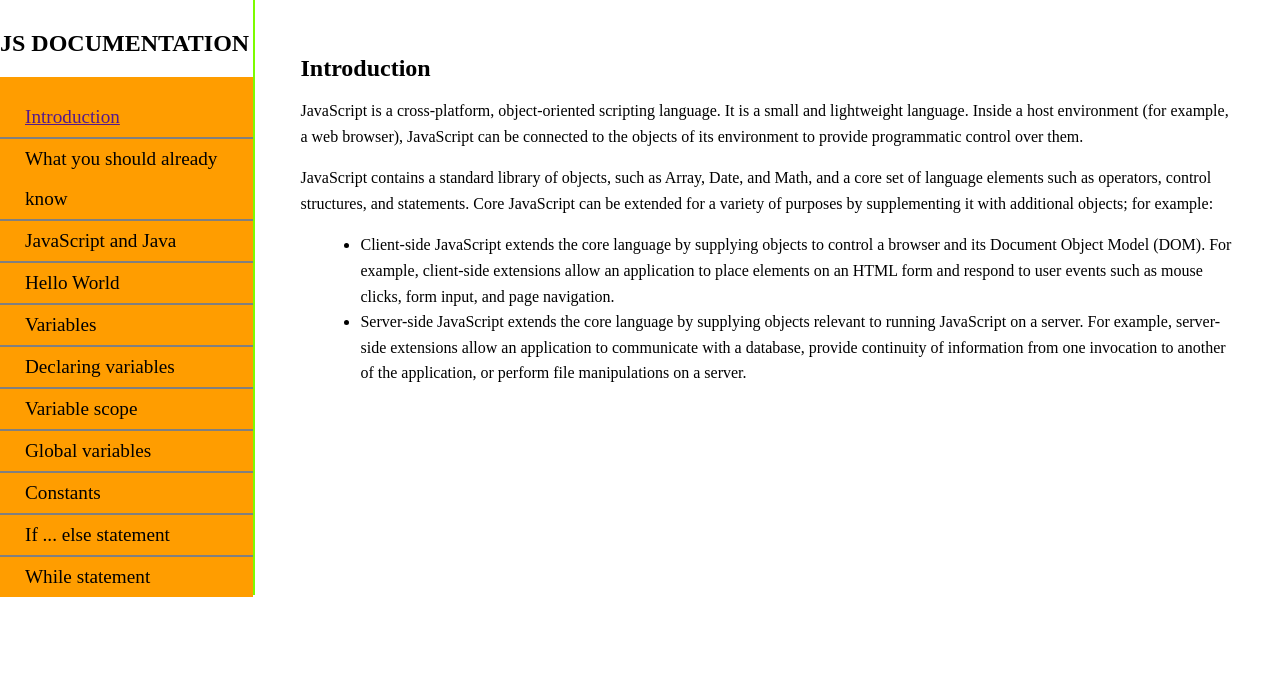
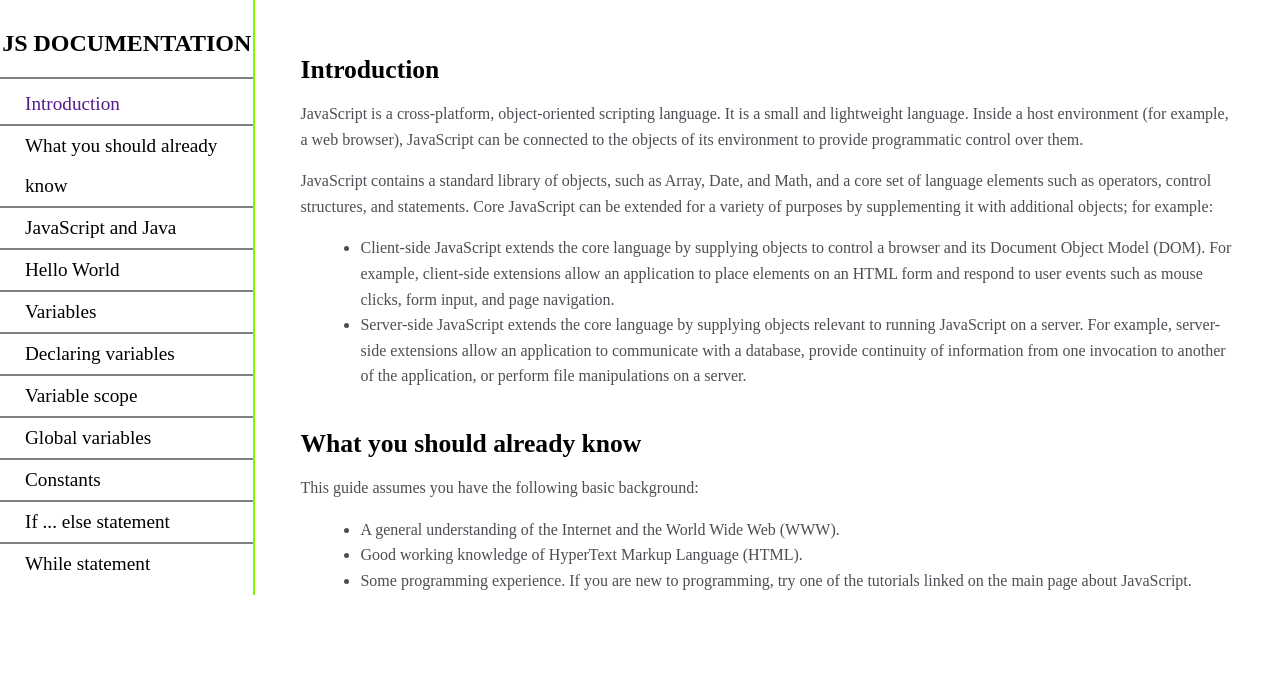
Before and after one commit to wl4dig3/js-documentation, a plain HTML site: page index.html in a window 1280 px wide. Drawn offline with Linux system fonts and the light colour scheme.

Commit message:
agregando 2da seccion

```diff
--- a/assests/css/style.css
+++ b/assests/css/style.css
@@ -1,9 +1,9 @@
-
     body {
         overflow-x: hidden;
         margin: 0;
         padding: 0;
     }
+
     .contenedor {
         width: 100vw;
         display: flex;
@@ -16,53 +16,62 @@ body {
         padding: 10px 0 10px 0;
         border-right: 2px solid lawngreen;
         height: 575px;
-
     }
 
+    .nav-title {
+        text-align: center;
+    }
 
     /* estilos del scroll vertical  */
 
     .navbar .ul-scroll {
         overflow-y: scroll;
         scroll-snap-type: mandatory;
-    background: #ff9d00;
+        background: #fff;
         scrollbar-width: 12px;
-    padding-top: 20px;
-    line-height:2.5rem;
+        padding-top: 5px;
+        line-height: 2.5rem;
         list-style: none;
         height: 500px;
         padding-left: 0;
-
+        border-top: 2px solid gray;
     }
 
     .navbar .ul-scroll li {
         scroll-snap-align: start;
         font-size: 1.2em;
         border-bottom: 2px solid gray;
-
         padding-left: 25px;
-
-
     }
 
-
+    .navbar .ul-scroll a {
+        text-decoration: none;
+    }
 
     /* estilos seccion main  */
+
     .main {
         margin: 15px 25px;
     }
+
     .main h1 {
         margin: 40px 0 0 0;
-    font-size: 1.5em;
+        font-size: 1.6em;
         padding: 0 0 0 20px
     }
+
     .main p {
         line-height: 1.6;
         padding: 0 20px;
+        font-size: 1em;
+        color: #4d4e53;
     }
+
     .main ul {
         line-height: 1.6;
     }
- .main ul li{
+
+    .main ul li {
         margin: 0 20px 0 40px;
+        color: #4d4e53;
     }
--- a/index.html
+++ b/index.html
@@ -28,7 +28,8 @@
         </ul>
       </nav>
       <div class="main">
-        <section class="introduction">
+        <!-- introduction section  -->
+        <section class="introduction" id="introduction">
           <h1>Introduction</h1>
           <article>
             <p>
@@ -64,6 +65,26 @@
             </ul>
           </article>
         </section>
+        <!-- What you should know section  -->
+        <section class="know" id="know">
+          <h1>What you should already know</h1>
+          <article>
+            <p>This guide assumes you have the following basic background:</p>
+            <ul>
+              <li>
+                A general understanding of the Internet and the World Wide Web
+                (WWW).
+              </li>
+              <li>
+                Good working knowledge of HyperText Markup Language (HTML).
+              </li>
+              <li>
+                Some programming experience. If you are new to programming, try
+                one of the tutorials linked on the main page about JavaScript.
+              </li>
+            </ul>
+          </article>
+        </section>
       </div>
     </div>
 
```
Lines whose indentation alone changed are shown as unchanged.
